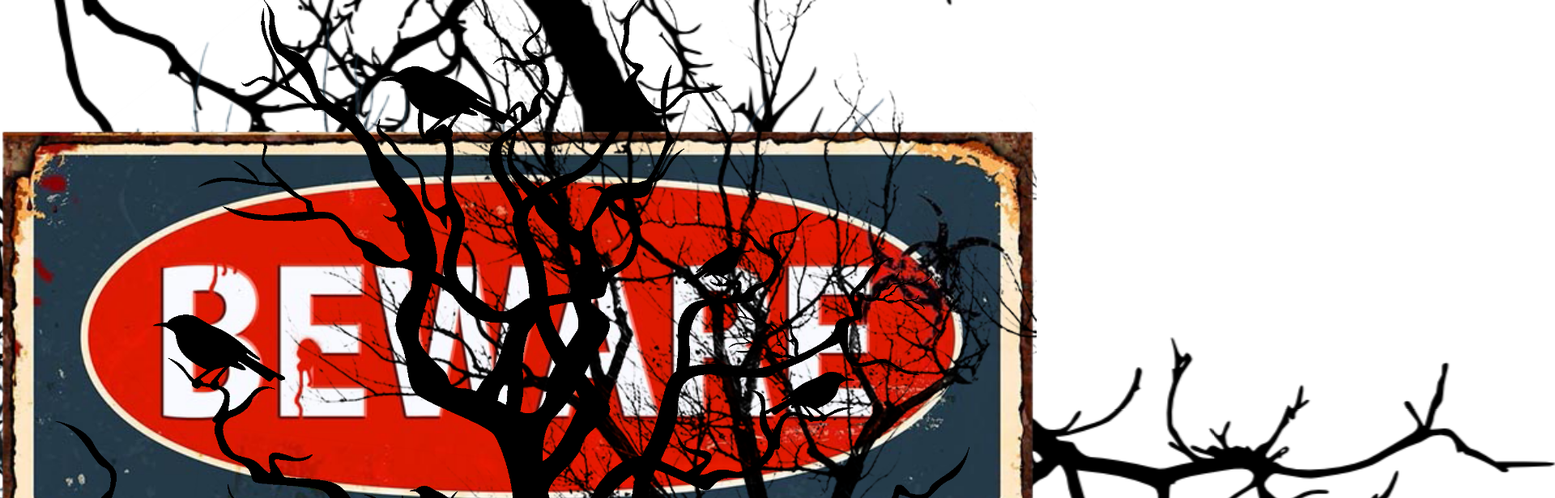
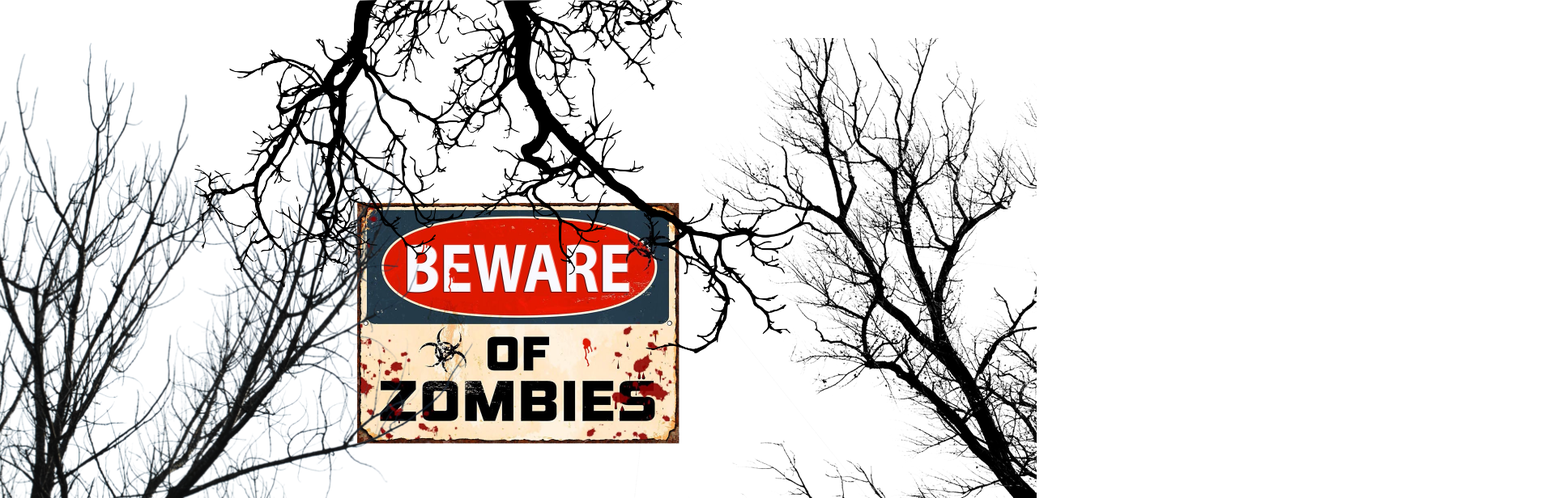
Before and after one commit to SebastianSloma/next_zombieland, a Next.js app: page / in a window 1280 px wide. Shown: the top 616 px of the page at 81% size, 1920 px wide, since content can reach past the window. Built offline with nearby package versions, Linux system fonts and the light colour scheme.

Commit message:
added parallax effect to hero section

```diff
--- a/src/components/Hero.tsx
+++ b/src/components/Hero.tsx
@@ -1,94 +1,68 @@
 'use client';
 
-import React from 'react';
+import React, { useRef } from 'react';
 import { motion, useScroll, useTransform } from 'framer-motion';
 
 const Hero = () => {
-	const secRef = React.useRef<HTMLDivElement>(null);
-
+	const ref = useRef(null);
 	const { scrollYProgress } = useScroll({
-		target: secRef,
-		offset: ['start end', 'end start'],
+		target: ref,
+		offset: ['start start', 'end start'],
 	});
 
-	const scale = useTransform(scrollYProgress, [0, 0.5], [0, 1]);
-	const xTransform = useTransform(
-		scrollYProgress,
-		[1, 0.5, 0.1, 0],
-		[-1000, 0, 0, 0]
-	);
-	const scale2 = useTransform(scrollYProgress, [0, 0.5], [0, 2]);
-	const xTransform2 = useTransform(
-		scrollYProgress,
-		[1, 0.5, 0.1,0],
-		[1000, 0, 0, 0]
-	);
+	const { scrollY } = useScroll()
+	const x = useTransform(scrollY, [0, 500], [0, 1000])
+
+	const treeUp = useTransform(scrollYProgress, [0, 1], ['0%', '100%']);
+	const treeLeft = useTransform(scrollYProgress, [0, 1], ['0%', '200%']);
+	const sign = useTransform(scrollYProgress, [0, 1], ['0%', '50%']);
+	const treeRight = useTransform(scrollYProgress, [0, 1], ['0%', '200%']);
+
+
+
 	return (
-		<div className='h-lvh'>
+		<div
+			ref={ref}
+			className='w-full h-screen overflow-hidden relative grid place-items-center'
+			>
+			{/* tree up */}
 			<motion.img
 				src='/tree3.png'
 				alt='sign'
 				width={800}
 				height={600}
-				// className='absolute z-[40] top-0 left-1/2 transform -translate-x-1/2 '
-				style={{
-					position: 'absolute',
-					top: 0,
-					left: 0,
-					width: '100%',
-					scale: scale2,
-					x: xTransform2,
-				}}
+				className='relative z-40 '
+				style={{ y: treeUp }}
+				// className='relative z-10'
 			/>
+			{/* tree left */}
 			<motion.img
 				src='/tree2.png'
-				alt='sign'
+				alt='tree'
 				width={700}
 				height={300}
-				// className='absolute z-[30] top-1/2 left-0 transform -translate-y-1/2'
-				style={{
-					position: 'absolute',
-					top: 0,
-					left: 0,
-					width: '100%',
-					scale: scale,
-					x: xTransform,
-				}}
+				// className='relative z-30 top-1/2 left-0 transform -translate-y-1/2'
+				style={{ y: treeLeft}}
+				className='relative z-12  top-[-400px] left-[-400px]'
 			/>
+			{/* sign */}
 			<motion.img
 				src='/zombie_sign.png'
 				alt='sign'
 				width={400}
 				height={300}
-				// className='absolute z-[-100] top-1/2 left-1/2 transform -translate-x-1/2 -translate-y-1/2 '
-				style={{ position: "absolute", top: 0, left: 0, width: "100%", 	scale: scale,
-				x: xTransform, }}
+				className='absolute z-[-100] top-1/2 left-1/2 transform -translate-x-1/2 -translate-y-1/2 '
 			/>
+			{/* tree right */}
 			<motion.img
 				src='/tree1.png'
 				alt='tree1'
 				width={570}
 				height={280}
-				// className='absolute z-[10]  right-0 '
-				style={{
-					position: 'absolute',
-					top: 0,
-					left: 0,
-					width: '100%',
-					scale: scale,
-					x: xTransform,
-				}}
+				className='absolute z-[10]  right-0 '
+				style={{ x }}
 			/>
 
-			<motion.img
-				src='/tree4.png'
-				alt='sign'
-				width={500}
-				height={400}
-				// className='absolute z-[50] bottom-0 left-1/2 transform -translate-x-1/2'
-				style={{ position: "absolute", top: 0, left: 0, width: "100%", 	scale: scale,
-				x: xTransform, }}
-			/>
 		</div>
 	);
 };
```
Also changed, not shown: public/tree4.png (deleted).
